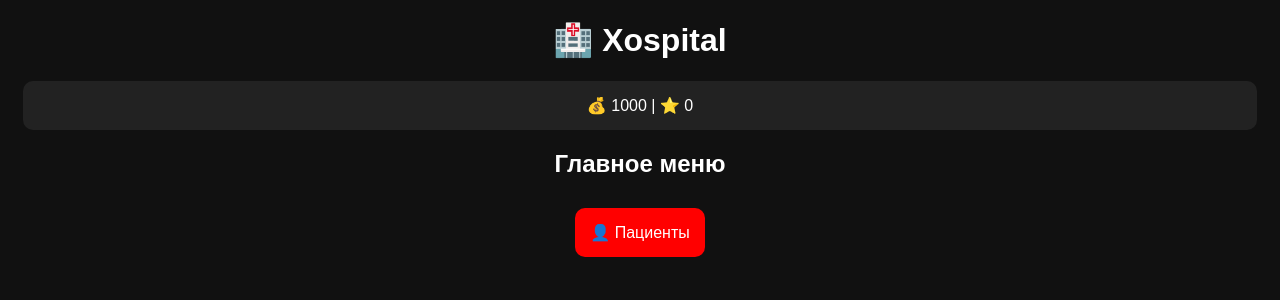
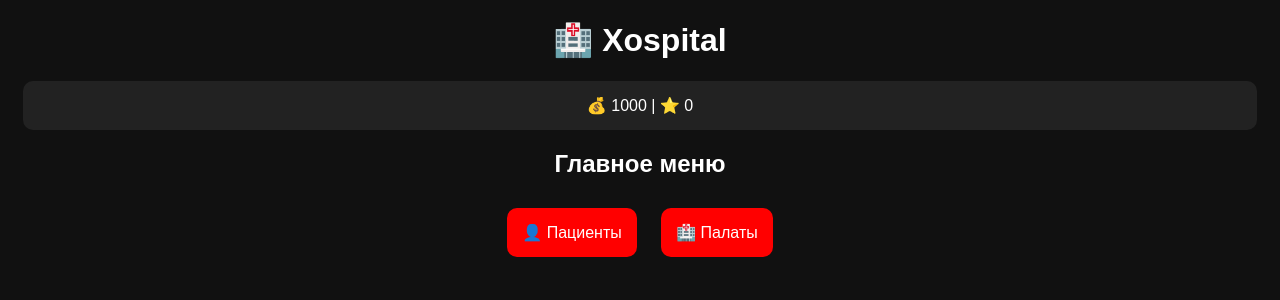
Before and after one commit to ivan0796223-byte/xospital-game, a Flask app: page / in a window 1280 px wide. Shown: the top 300 px of the page. Run offline with Flask 3, Linux system fonts and the light colour scheme.

Commit message:
Update index.html

```diff
--- a/templates/index.html
+++ b/templates/index.html
@@ -3,8 +3,7 @@
 
 <h2>Главное меню</h2>
 
-<a href="/patients">
-    <button>👤 Пациенты</button>
-</a>
+<a href="/patients"><button>👤 Пациенты</button></a>
+<a href="/ward"><button>🏥 Палаты</button></a>
 
 {% endblock %}
```
